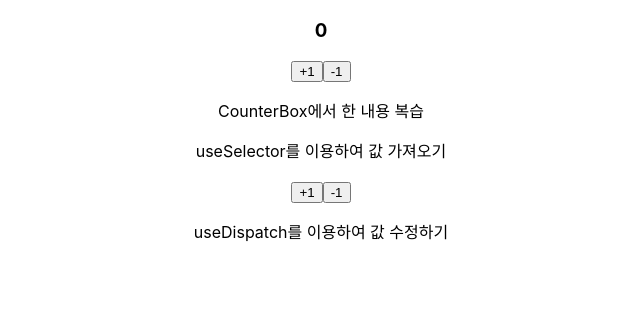
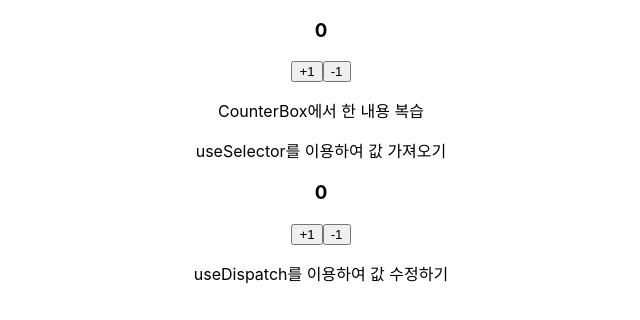
Before and after one commit to hj-Seong/2023-react-redux, a React (Create React App) app in the folder react-redux/: page / in a window 1280 px wide. Shown: the top 320 px of the page, without its empty margins (319-959 px from the left). Built offline with nearby package versions, Linux system fonts and the light colour scheme.

Commit message:
0511 리액트 리덕스 기초-연습확인

```diff
--- a/react-redux/src/components/ExConterBox.jsx
+++ b/react-redux/src/components/ExConterBox.jsx
@@ -1,13 +1,19 @@
 import React from 'react'
+import { useDispatch, useSelector } from 'react-redux'
+import { increase } from '../modules/counter';
 
 export default function ExConterBox() {
+  const counter = useSelector((state)=>(state.counter))
+  const dispatch = useDispatch();
+
   return (
     <div>
         <p>CounterBox에서 한 내용 복습</p>
         <p>useSelector를 이용하여 값 가져오기</p>
-        <h3>{}</h3>
-        <button>+1</button>
-        <button>-1</button>
+        <h3>{counter}</h3>
+        <button onClick={()=>{ dispatch( increase() ) }}>+1</button>
+                            {/** dispatch에 들어갈 값은 액션 객체이다  */}
+        <button onClick={()=>{ dispatch( {type :"DECREASE"} )}}>-1</button>
         <p>useDispatch를 이용하여 값 수정하기</p>
 
     </div>
```
